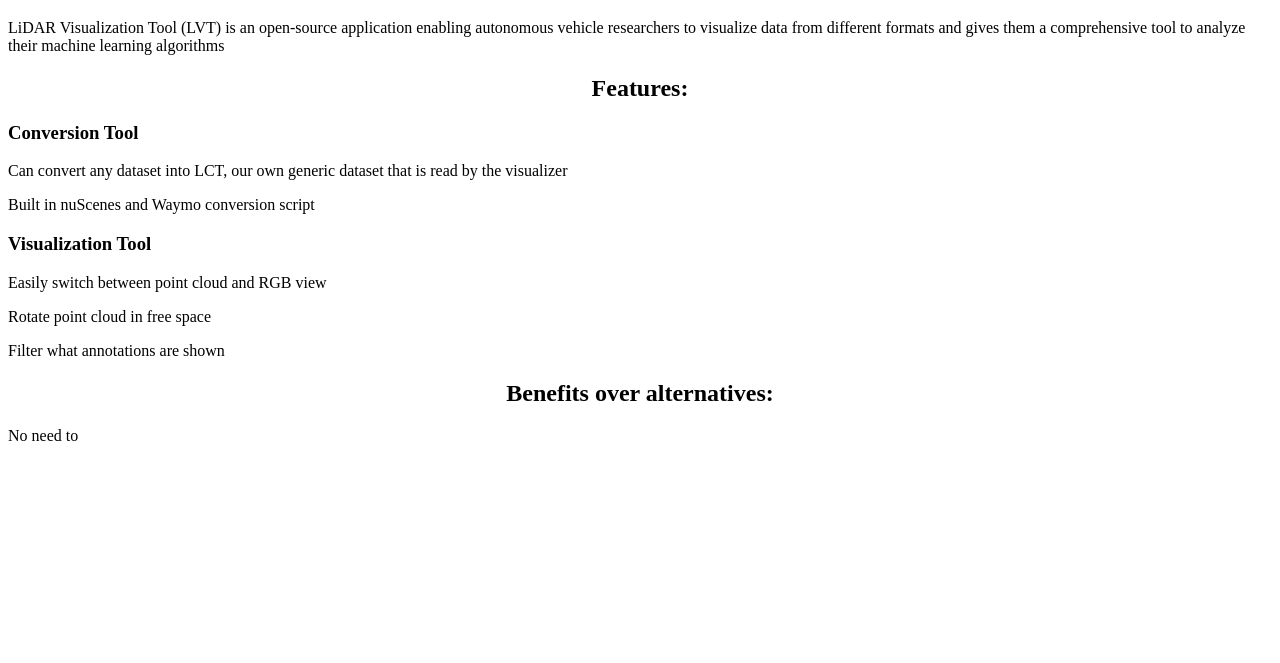
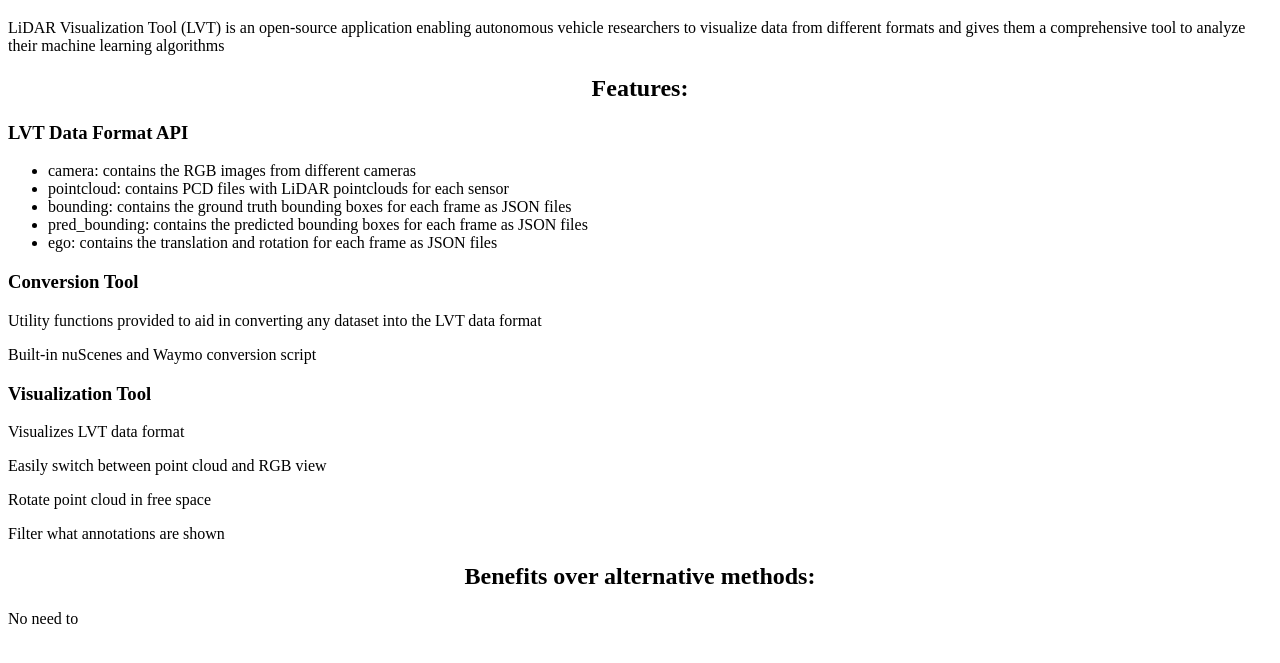
Before and after one commit to cheymonty/lidar-advertising, a plain HTML site: page index.html in a window 1280 px wide. Shown: the part 61-724 px from the top of the page. Drawn offline with Linux system fonts and the light colour scheme.

Commit message:
more info

```diff
--- a/index.html
+++ b/index.html
@@ -14,19 +14,39 @@
     </p>
     <h2 style="text-align: center">Features:</h2>
 
+    <h3>LVT Data Format API</h3>
+    <ul>
+      <li>camera: contains the RGB images from different cameras</li>
+      <li>
+        pointcloud: contains PCD files with LiDAR pointclouds for each sensor
+      </li>
+      <li>
+        bounding: contains the ground truth bounding boxes for each frame as
+        JSON files
+      </li>
+      <li>
+        pred_bounding: contains the predicted bounding boxes for each frame as
+        JSON files
+      </li>
+      <li>
+        ego: contains the translation and rotation for each frame as JSON files
+      </li>
+    </ul>
+
     <h3>Conversion Tool</h3>
     <p>
-      Can convert any dataset into LCT, our own generic dataset that is read by
-      the visualizer
+      Utility functions provided to aid in converting any dataset into the LVT
+      data format
     </p>
-    <p>Built in nuScenes and Waymo conversion script</p>
+    <p>Built-in nuScenes and Waymo conversion script</p>
 
     <h3>Visualization Tool</h3>
+    <p>Visualizes LVT data format</p>
     <p>Easily switch between point cloud and RGB view</p>
     <p>Rotate point cloud in free space</p>
     <p>Filter what annotations are shown</p>
 
-    <h2 style="text-align: center">Benefits over alternatives:</h2>
+    <h2 style="text-align: center">Benefits over alternative methods:</h2>
     <p>No need to</p>
   </body>
 </html>
```
